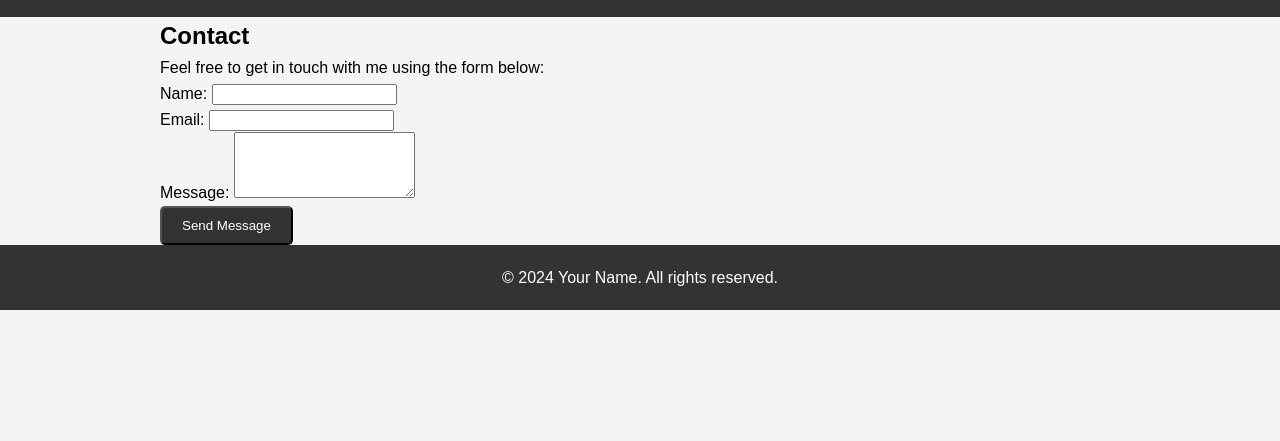
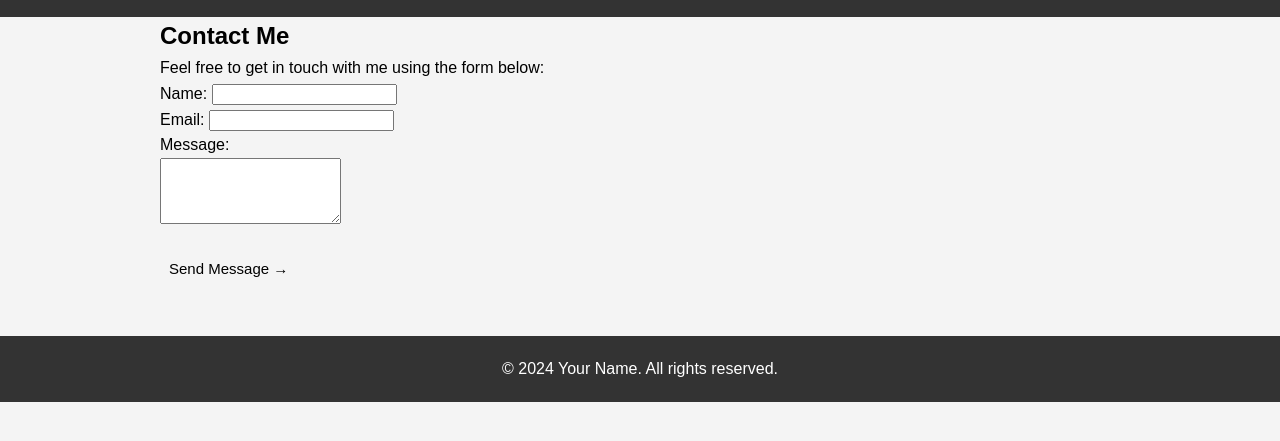
Before and after one commit to Momosenge/personal-portfolio, a plain HTML site: page Resume/contact.html in a window 1280 px wide. Shown: the part 87-528 px from the top of the page. Drawn offline with Linux system fonts and the light colour scheme; files whose address does not match are found by name.

Commit message:
touchups

```diff
--- a/Resume/contact.html
+++ b/Resume/contact.html
@@ -24,7 +24,7 @@
 
     <section class="contact">
         <div class="container">
-            <h2>Contact</h2>
+            <h2>Contact Me</h2>
             <p>Feel free to get in touch with me using the form below:</p>
             <form id="contact-form">
                 <div class="form-group">
@@ -36,10 +36,10 @@
                     <input type="email" id="email" name="email" required>
                 </div>
                 <div class="form-group">
-                    <label for="message">Message:</label>
+                    <label for="message">Message:</label><br>
                     <textarea id="message" name="message" rows="4" required></textarea>
                 </div>
-                <button type="submit" class="btn">Send Message</button>
+                <button type="submit" class="send-btn">Send Message →</button>
             </form>
             <div id="response-message"></div>
         </div>
--- a/Resume/styles.css
+++ b/Resume/styles.css
@@ -74,7 +74,7 @@ nav ul li a {
 }
 
 .btn:hover {
-    background: #555;
+    background: #333;
 }
 
 /* Styles for content section (About Me page) */
@@ -102,6 +102,44 @@ nav ul li a {
     float: left;
     width: 40%;
 }
+
+.send-btn {
+    /*color: #333;*/
+    font-size: 15px;
+    align-self: flex-start;
+    padding: 0.6em;
+    border: none;
+    cursor: pointer;
+    margin-top: 20px;
+    margin-bottom: 50px;
+    background: transparent;
+    transition: all 0.3s ease-in-out;
+    position: relative;
+    overflow: hidden;
+  }
+
+  .send-btn:before {
+    content: "";
+    position: absolute;
+    bottom: 100%;
+    left: 0;
+    width: 100%;
+    height: 100%;
+    background-color: #e8e8e8;
+    opacity: 0;
+    transition: opacity 0.3s ease-in-out;
+  }
+
+  .send-btn:hover:before {
+    opacity: 0.2;
+  }
+
+  .send-btn:hover {
+    transform: translateY(-3px);
+    box-shadow: 0 5px 15px rgba(0, 0, 0, 0.3);
+  }
+
+
 
 .skills-list {
     float: left;
```
